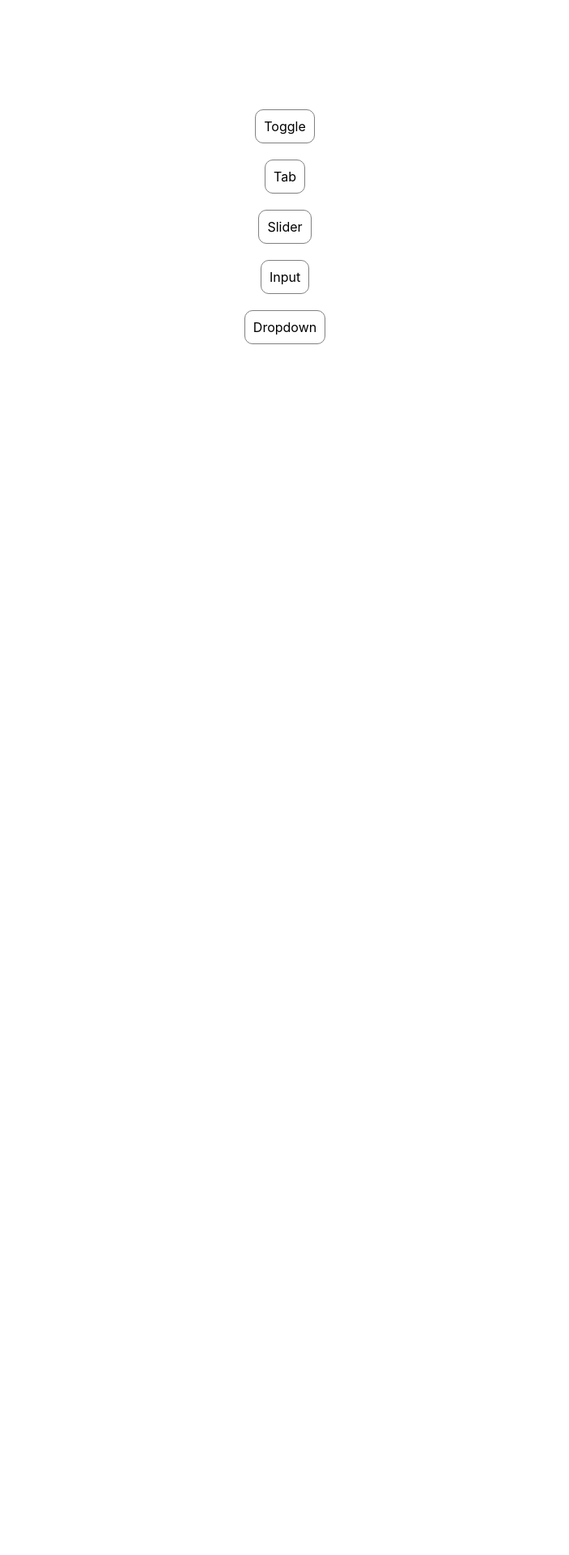
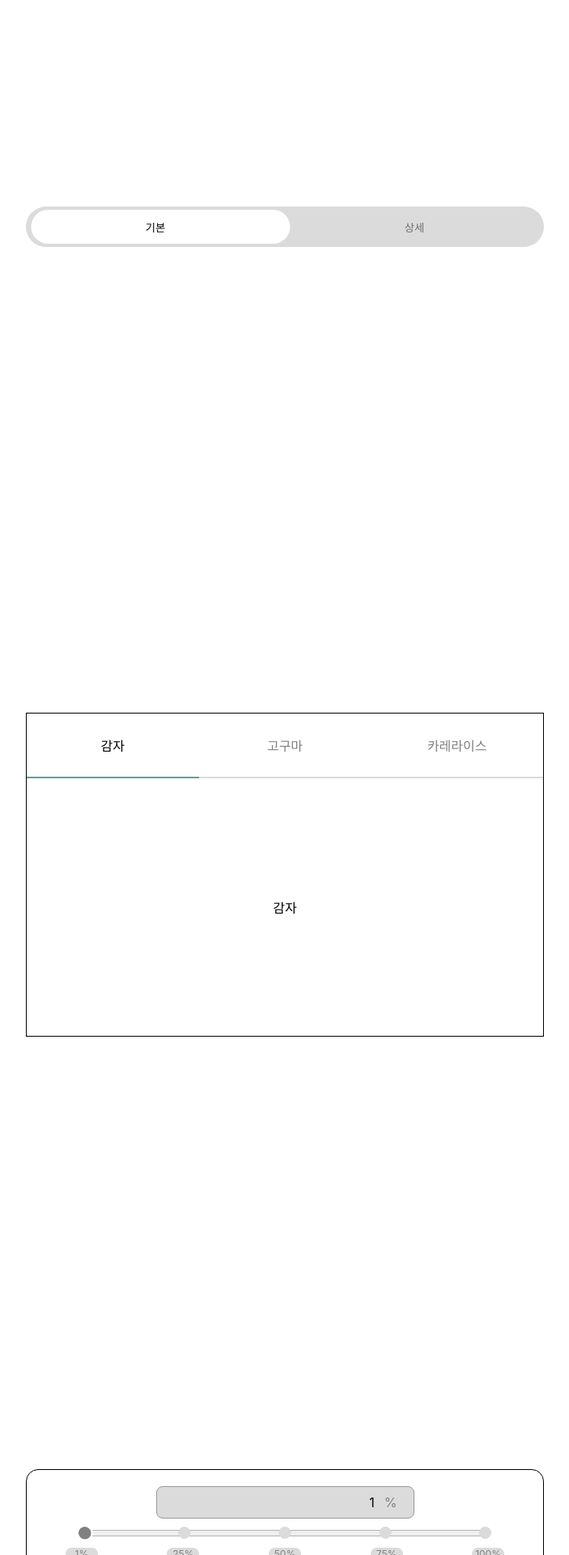
Before and after one commit to AnJuHwan/wanted_pre_onboarding, a React (Create React App) app: page / in a window 1280 px wide. Shown: the part 120-2040 px from the top of the page at 81% size, without its empty margins (288-991 px from the left). Before the commit the page ends 800 px from the top, so only its background shows below. Built offline with nearby package versions, Linux system fonts and the light colour scheme.

Commit message:
파일 구조 수정

```diff
--- a/src/App.module.css
+++ b/src/App.module.css
@@ -1,8 +1,7 @@
 .container {
   width: 100%;
-  height: 100vh;
   display: flex;
   flex-direction: column;
-  justify-content: center;
+  justify-content: space-between;
   align-items: center;
 }
--- a/src/App.tsx
+++ b/src/App.tsx
@@ -1,15 +1,20 @@
 import React from 'react';
 import { Link } from 'react-router-dom';
 import styles from './App.module.css';
+import Dropdown from './components/Dropdown/Dropdown';
+import Input from './components/Input/Input';
+import Slider from './components/Slider/Slider';
+import Tab from './components/Tab/Tab';
+import Toggle from './components/Toggle/Toggle';
 
 function App() {
   return (
     <div className={styles.container}>
-      <Link to='/toggle'>Toggle</Link>
-      <Link to='/tab'>Tab</Link>
-      <Link to='/slider'>Slider</Link>
-      <Link to='/input'>Input</Link>
-      <Link to='/dropdown'>Dropdown</Link>
+      <Toggle />
+      <Tab />
+      <Slider />
+      <Input />
+      <Dropdown />
     </div>
   );
 }
```
